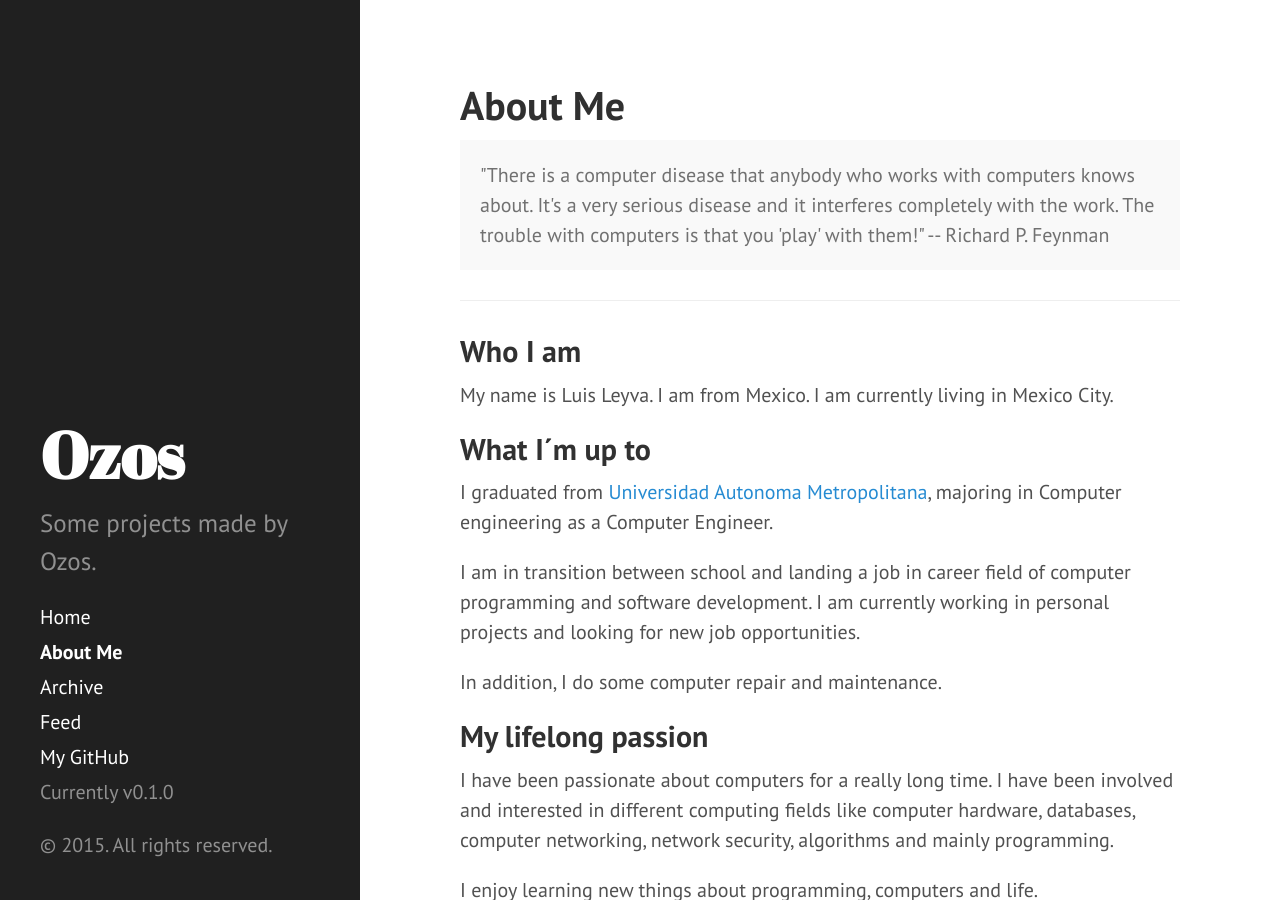
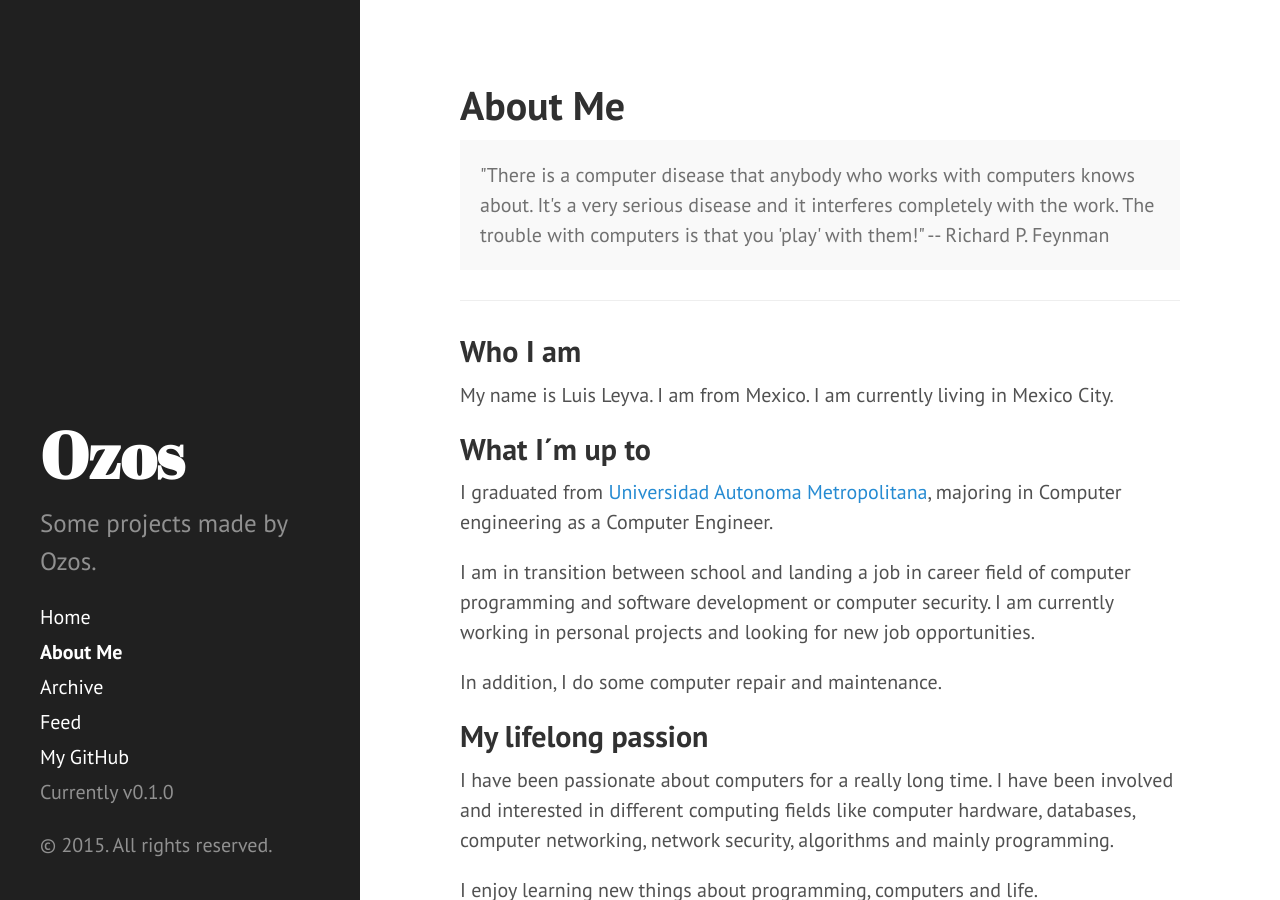
Before and after one commit to ozos/ozos.github.io, a Jekyll site: the page built from about.md, in a window 1280 px wide and 900 px high. Built offline with Jekyll 4.4.1, drawn with Linux system fonts in a browser that asks for light colours; Markdown is read by kramdown in place of the engine named in the settings.

Commit message:
update about

```diff
--- a/about.md
+++ b/about.md
@@ -18,7 +18,7 @@ My name is Luis Leyva. I am from Mexico. I am currently living in Mexico City.
 
 I graduated from [Universidad Autonoma Metropolitana](http://www.azc.uam.mx/), majoring in Computer engineering as a Computer Engineer.
 
-I am in transition between school and landing a job in career field of computer programming and software development. I am currently working in personal projects and looking for new job opportunities.
+I am in transition between school and landing a job in career field of computer programming and software development or computer security. I am currently working in personal projects and looking for new job opportunities.
 
 In addition, I do some computer repair and maintenance.
 
```
